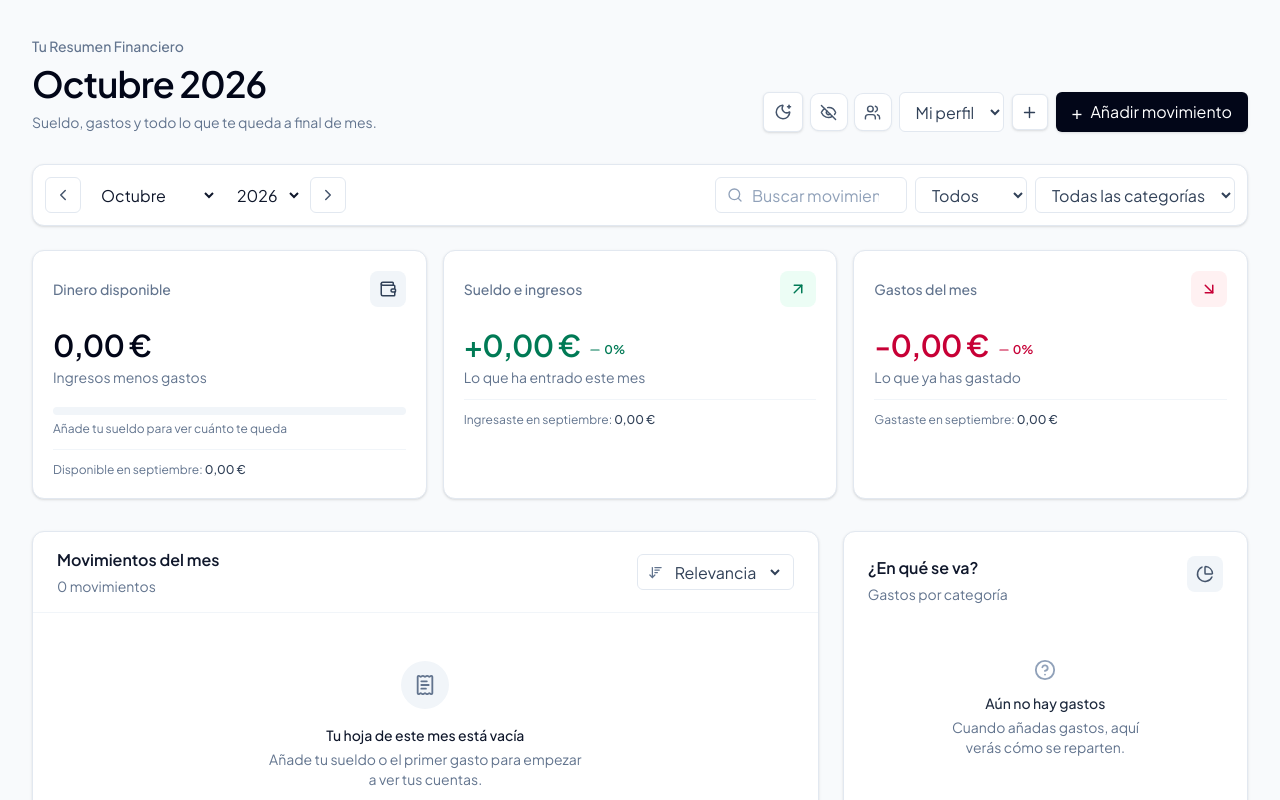
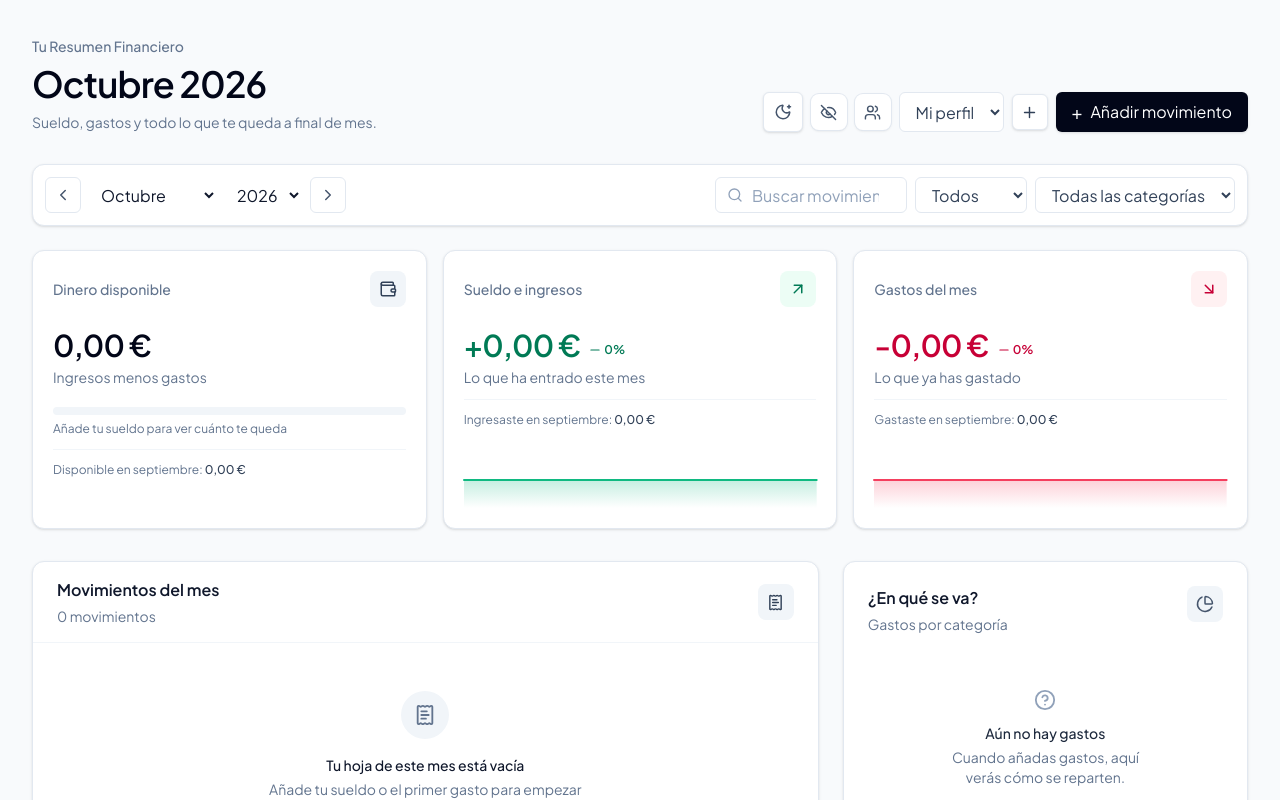
Before and after one commit to E7OY/balance, a React (Vite) app: page / in a window 1280 px wide. Shown: the top 800 px of the page. Built offline with nearby package versions, Linux system fonts and the light colour scheme.

Commit message:
Add Sparkline component to visualize weekly income and expenses trends in SummaryCards

```diff
--- a/src/components/SummaryCards.jsx
+++ b/src/components/SummaryCards.jsx
@@ -1,8 +1,106 @@
-import React from 'react';
+import React, { useState } from 'react';
 import { ArrowDown, ArrowDownRight, ArrowUp, ArrowUpRight, Minus, Wallet } from 'lucide-react';
 import { useFinance } from '../context/FinanceContext';
 import { formatCurrency } from '../utils/helpers';
 import { Card } from './ui/card';
+
+const Sparkline = ({ values, label, tone }) => {
+  const [activeIndex, setActiveIndex] = useState(null);
+  const minimum = Math.min(...values);
+  const range = Math.max(...values) - minimum;
+  const color = tone === 'income' ? '#10b981' : '#f43f5e';
+  const gradientId = `sparkline-${tone}-gradient`;
+  const points = values.map((value, index) => ({
+    x: (index / (values.length - 1)) * 100,
+    y: range > 0 ? 27 - ((value - minimum) / range) * 22 : 16,
+  }));
+  const linePoints = points.map(({ x, y }) => `${x},${y}`).join(' ');
+  const fillPoints = [`${points[0].x},32`, linePoints, `${points[points.length - 1].x},32`].join(' ');
+  const activePoint = activeIndex === null ? null : points[activeIndex];
+  const tooltipLeft = activeIndex === null
+    ? 50
+    : Math.min(84, Math.max(16, (activeIndex / (values.length - 1)) * 100));
+
+  return (
+    <div
+      className="relative mt-6 h-14"
+      onMouseMove={(event) => {
+        const bounds = event.currentTarget.getBoundingClientRect();
+        const position = Math.max(0, Math.min(1, (event.clientX - bounds.left) / bounds.width));
+        setActiveIndex(Math.round(position * (values.length - 1)));
+      }}
+      onMouseLeave={() => setActiveIndex(null)}
+    >
+      <svg viewBox="0 0 100 32" preserveAspectRatio="none" className="h-full w-full overflow-visible" aria-hidden="true">
+        <defs>
+          <linearGradient id={gradientId} x1="0" y1="0" x2="0" y2="1">
+            <stop offset="0%" stopColor={color} stopOpacity="0.24" />
+            <stop offset="100%" stopColor={color} stopOpacity="0" />
+          </linearGradient>
+        </defs>
+        <polygon points={fillPoints} fill={`url(#${gradientId})`} />
+        <polyline
+          points={linePoints}
+          fill="none"
+          stroke={color}
+          strokeWidth="2"
+          strokeLinecap="round"
+          strokeLinejoin="round"
+          vectorEffect="non-scaling-stroke"
+        />
+        {activePoint && (
+          <>
+            <line
+              x1={activePoint.x}
+              y1="2"
+              x2={activePoint.x}
+              y2="30"
+              stroke={color}
+              strokeDasharray="2 2"
+              strokeOpacity="0.6"
+              vectorEffect="non-scaling-stroke"
+            />
+          </>
+        )}
+        {points.map(({ x, y }, index) => (
+          <circle
+            key={index}
+            cx={x}
+            cy={y}
+            r="7"
+            fill="transparent"
+            tabIndex="0"
+            aria-label={`${label}, semana ${index + 1}: ${formatCurrency(values[index])}`}
+            onFocus={() => setActiveIndex(index)}
+            onBlur={() => setActiveIndex(null)}
+          >
+            <title>{`Semana ${index + 1}: ${formatCurrency(values[index])}`}</title>
+          </circle>
+        ))}
+      </svg>
+      {activePoint && (
+        <span
+          aria-hidden="true"
+          className="pointer-events-none absolute z-10 size-2.5 -translate-x-1/2 -translate-y-1/2 rounded-full border-2 border-white shadow-sm"
+          style={{
+            left: `${activePoint.x}%`,
+            top: `${(activePoint.y / 32) * 100}%`,
+            backgroundColor: color,
+          }}
+        />
+      )}
+      {activeIndex !== null && (
+        <span
+          role="tooltip"
+          className="pointer-events-none absolute bottom-full z-10 mb-1 -translate-x-1/2 whitespace-nowrap rounded bg-slate-950 px-2 py-1 text-[11px] font-medium text-white shadow-md dark:bg-white dark:text-slate-900"
+          style={{ left: `${tooltipLeft}%` }}
+        >
+          {`Semana ${activeIndex + 1} · ${formatCurrency(values[activeIndex])}`}
+        </span>
+      )}
+    </div>
+  );
+};
 
 const SummaryCards = () => {
   const {
@@ -93,6 +191,21 @@ const SummaryCards = () => {
     return { day, total };
   });
   const chartMax = Math.max(...dailyExpenses.map((day) => day.total), 1);
+  const weeklyTotals = Array.from({ length: Math.ceil(dayCount / 7) }, () => ({ income: 0, expenses: 0 }));
+  monthlyTransactions.forEach((transaction) => {
+    const weekIndex = Math.floor((Number(transaction.date.slice(-2)) - 1) / 7);
+    const amount = Number(transaction.amount) || 0;
+    if (!weeklyTotals[weekIndex]) return;
+    if (transaction.type === 'Ingreso') weeklyTotals[weekIndex].income += amount;
+    if (transaction.type === 'Gasto') weeklyTotals[weekIndex].expenses += amount;
+  });
+  let accumulatedIncome = 0;
+  let accumulatedExpenses = 0;
+  const weeklyTrends = weeklyTotals.map(({ income, expenses }) => {
+    accumulatedIncome += income;
+    accumulatedExpenses += expenses;
+    return { income: accumulatedIncome, expenses: accumulatedExpenses };
+  });
 
   const stats = [
     {
@@ -103,6 +216,7 @@ const SummaryCards = () => {
       amountClass: 'text-emerald-700 dark:text-emerald-400',
       note: 'Lo que ha entrado este mes',
       previousAmount: previousMonthTotals.income,
+      trendValues: weeklyTrends.map((week) => week.income),
     },
     {
       label: 'Gastos del mes',
@@ -112,6 +226,7 @@ const SummaryCards = () => {
       amountClass: 'text-rose-700 dark:text-rose-400',
       note: 'Lo que ya has gastado',
       previousAmount: previousMonthTotals.expenses,
+      trendValues: weeklyTrends.map((week) => week.expenses),
     },
   ];
 
@@ -203,7 +318,7 @@ const SummaryCards = () => {
           </p>
         </Card>
 
-        {stats.map(({ label, amount, icon: Icon, iconClass, amountClass, note, previousAmount }) => {
+        {stats.map(({ label, amount, icon: Icon, iconClass, amountClass, note, previousAmount, trendValues }) => {
           const isIncome = label === 'Sueldo e ingresos';
           const currentTotal = Math.abs(amount);
           const previousTotal = Math.abs(previousAmount);
@@ -255,6 +370,7 @@ const SummaryCards = () => {
                 {`${label === 'Gastos del mes' ? 'Gastaste' : 'Ingresaste'} en ${previousMonthLabel}: `}
                 <span className="privacy-sensitive font-medium text-slate-700 dark:text-slate-200">{formatCurrency(previousAmount)}</span>
               </p>
+              <Sparkline values={trendValues} label={label} tone={isIncome ? 'income' : 'expense'} />
             </Card>
           );
         })}
--- a/src/components/TransactionList.jsx
+++ b/src/components/TransactionList.jsx
@@ -1,5 +1,5 @@
 import React, { useMemo, useState } from 'react';
-import { ArrowDownWideNarrow, ChevronDown, ChevronUp, ReceiptText } from 'lucide-react';
+import { ChevronDown, ChevronUp, ReceiptText } from 'lucide-react';
 import { useFinance } from '../context/FinanceContext';
 import TransactionItem from './TransactionItem';
 import { Card } from './ui/card';
@@ -21,56 +21,34 @@ const getRelevance = (transaction, searchTerm) => {
 
 const TransactionList = () => {
   const { filteredTransactions, setIsModalOpen, filters } = useFinance();
-  const [sortBy, setSortBy] = useState('relevance');
   const [showAllMobile, setShowAllMobile] = useState(false);
   const sortedTransactions = useMemo(() => {
     const transactions = [...filteredTransactions];
     const byNewest = (a, b) => b.date.localeCompare(a.date);
 
-    if (sortBy === 'amount') {
-      return transactions.sort((a, b) => Number(b.amount) - Number(a.amount) || byNewest(a, b));
-    }
-    if (sortBy === 'date') {
-      return transactions.sort(byNewest);
-    }
-    if (sortBy === 'category') {
-      return transactions.sort((a, b) =>
-        a.category.localeCompare(b.category, 'es', { sensitivity: 'base' }) || byNewest(a, b),
-      );
-    }
     return transactions.sort((a, b) =>
       getRelevance(b, filters.searchTerm) - getRelevance(a, filters.searchTerm) || byNewest(a, b),
     );
-  }, [filteredTransactions, filters.searchTerm, sortBy]);
+  }, [filteredTransactions, filters.searchTerm]);
   const mobileTransactions = showAllMobile ? sortedTransactions : sortedTransactions.slice(0, 3);
   const hiddenMobileCount = sortedTransactions.length - mobileTransactions.length;
 
   return (
     <Card as="section" className="overflow-hidden">
       <div className="flex flex-row items-center justify-between gap-2 border-b border-slate-100 px-3 py-3 dark:border-slate-700 sm:gap-3 sm:px-5 sm:py-4 sm:flex-row sm:items-center sm:justify-between sm:px-6">
-        <div>
-          <h2 className="text-sm font-semibold text-slate-900 dark:text-slate-100 sm:text-base">Movimientos del mes</h2>
+        <div className="min-w-0">
+          <h2 className="text-sm font-semibold text-slate-900 dark:text-slate-100 sm:text-base">
+            Movimientos del mes
+          </h2>
           <p className="mt-0.5 text-xs text-slate-500 dark:text-slate-400 sm:mt-1 sm:text-sm">
             {sortedTransactions.length === 1
               ? '1 movimiento'
               : `${sortedTransactions.length} movimientos`}
           </p>
         </div>
-        <label className="flex h-8 shrink-0 items-center gap-1.5 self-start rounded-md border border-slate-200 bg-white px-2 text-slate-500 focus-within:border-slate-400 focus-within:ring-2 focus-within:ring-slate-100 dark:border-slate-700 dark:bg-slate-800 dark:text-slate-300 dark:focus-within:border-slate-500 dark:focus-within:ring-slate-800 sm:h-9 sm:gap-2 sm:self-auto sm:px-2.5">
-          <ArrowDownWideNarrow size={15} aria-hidden="true" />
-          <span className="sr-only">Ordenar movimientos por</span>
-          <select
-            aria-label="Ordenar movimientos por"
-            value={sortBy}
-            onChange={(event) => setSortBy(event.target.value)}
-            className="h-full min-w-0 max-w-32 bg-transparent text-xs text-slate-700 outline-none dark:text-slate-200 sm:min-w-28 sm:text-sm"
-          >
-            <option value="relevance">Relevancia</option>
-            <option value="date">Fecha</option>
-            <option value="amount">Importe</option>
-            <option value="category">Categoría</option>
-          </select>
-        </label>
+        <span className="flex size-9 shrink-0 items-center justify-center rounded-lg bg-slate-100 text-slate-700 dark:bg-slate-800 dark:text-slate-200">
+          <ReceiptText size={17} aria-hidden="true" />
+        </span>
       </div>
 
       {sortedTransactions.length === 0 ? (
```
